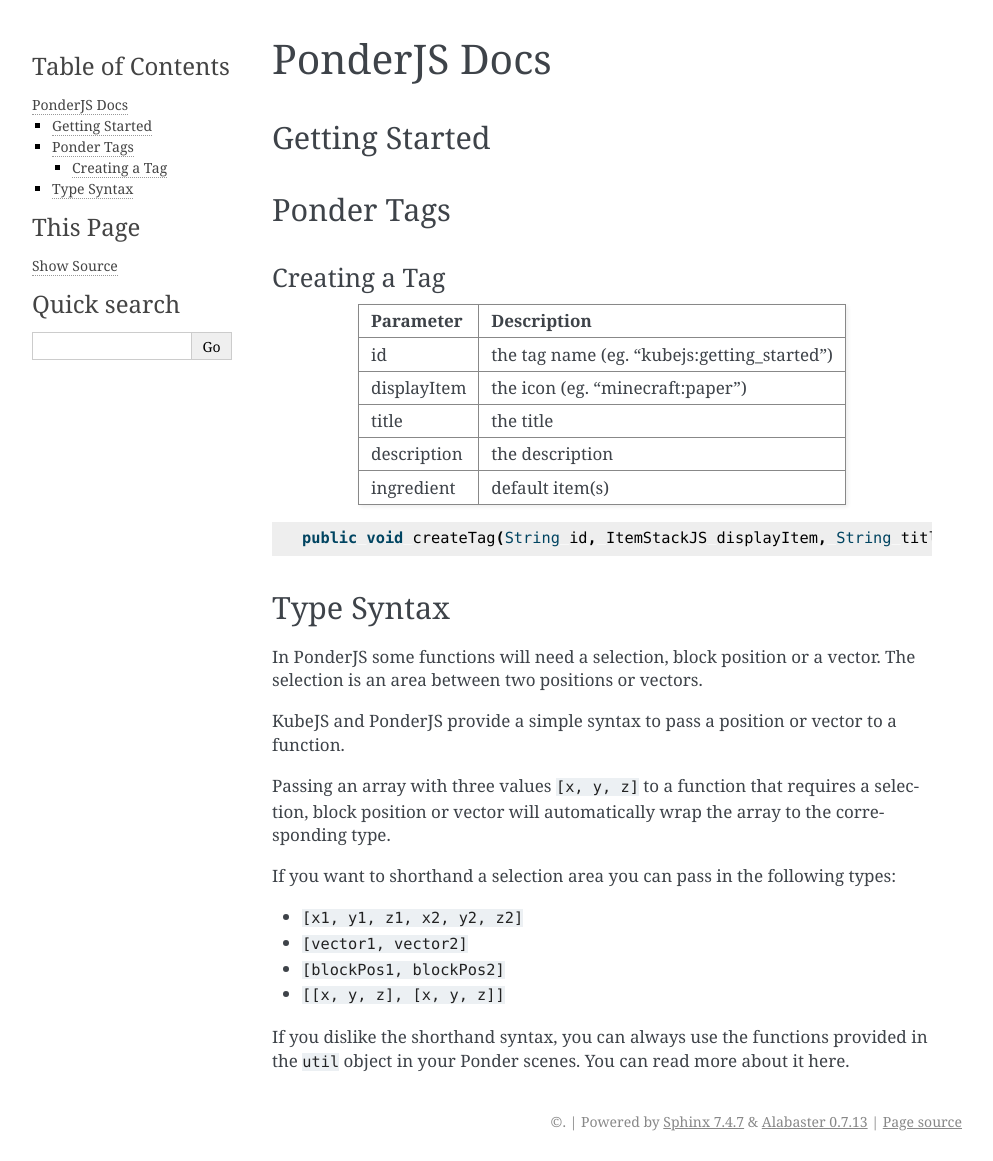
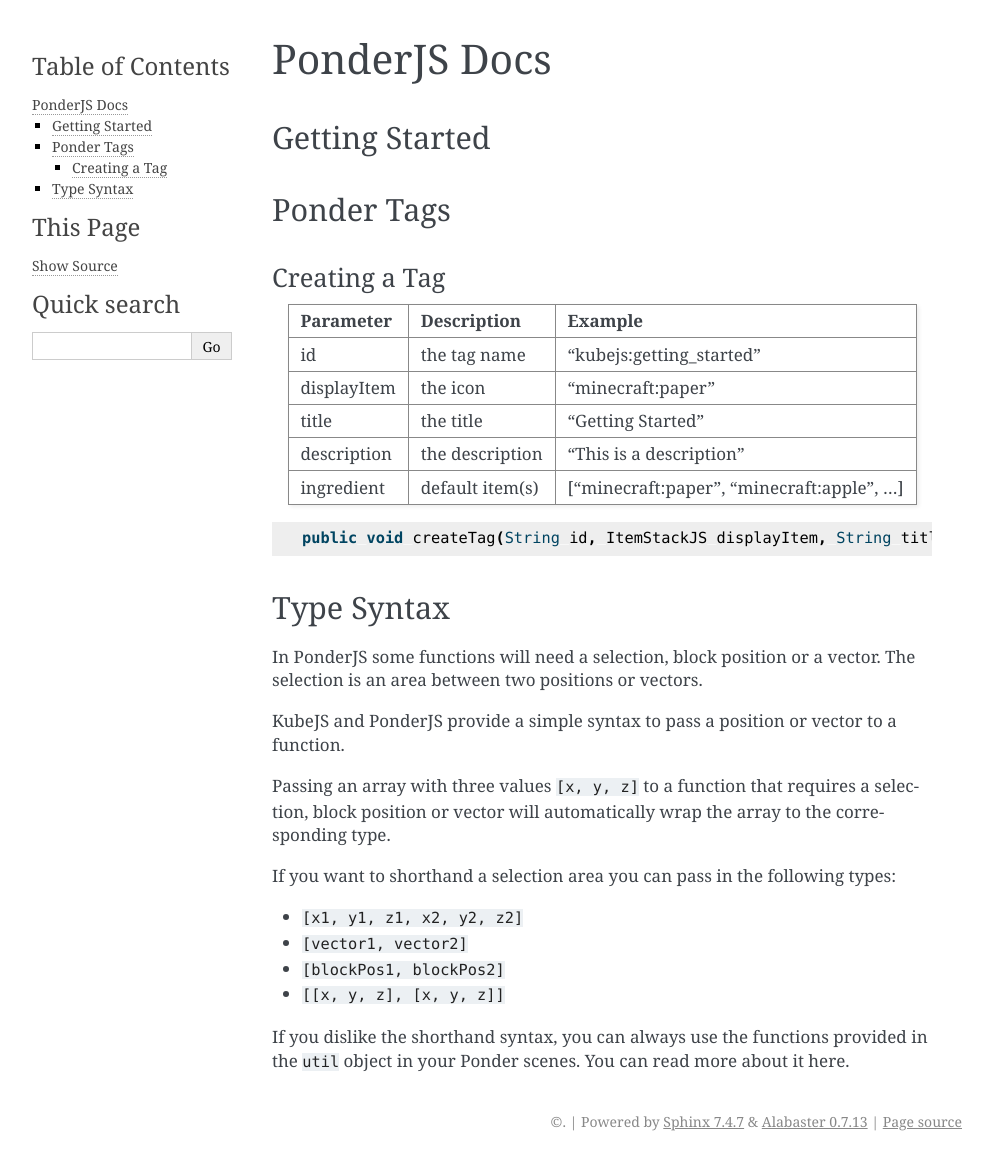
Before and after one commit to Ludi87/ponderjs-docs, a Sphinx documentation site: the page built from docs/ponderjs.md, in a window 1280 px wide. Shown: the whole page, without its empty margins (148-1141 px from the left). Built offline with Sphinx 7.4.7, drawn with Linux system fonts in a browser that asks for light colours.

Commit message:
Update ponderjs.md

````diff
--- a/docs/ponderjs.md
+++ b/docs/ponderjs.md
@@ -6,13 +6,13 @@
 
 ### Creating a Tag
 
-Parameter | Description
----: | :---
-id           |the tag name (eg. "kubejs:getting_started")
-displayItem  |the icon (eg. "minecraft:paper")
-title        |the title
-description  |the description
-ingredient   |default item(s)
+Parameter   |   Description     | Example
+---:        | :---              | :---
+id          |   the tag name    |   "kubejs:getting_started"
+displayItem |   the icon        |   "minecraft:paper"
+title       |   the title       |   "Getting Started"
+description |   the description |   "This is a description"
+ingredient  |   default item(s) |   ["minecraft:paper", "minecraft:apple", ...]
 
 ```js
 public void createTag(String id, ItemStackJS displayItem, String title, String description, IngredientJS ingredient)
````
